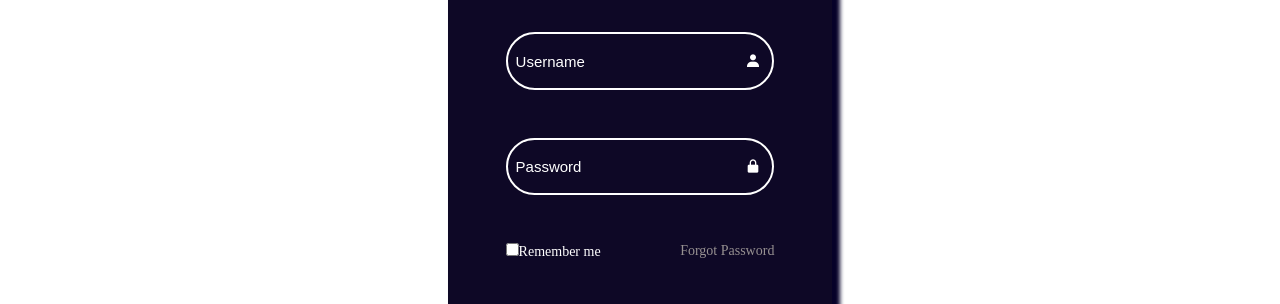
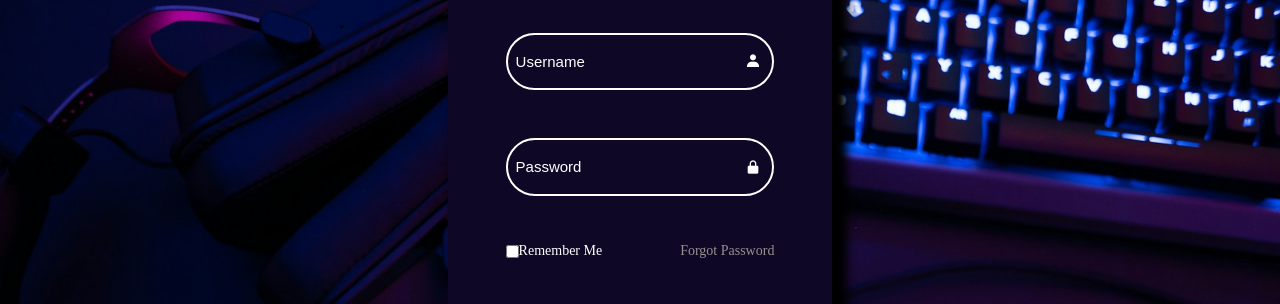
Before and after one commit to Azzpect/CREOIKI, a plain HTML site: page website/login.html in a window 1280 px wide. Shown: the part 113-417 px from the top of the page. Drawn offline with nearby package versions, Linux system fonts and the light colour scheme; a web font is replaced by a local one.

Commit message:
completed frontend of home page

```diff
--- a/website/login.html
+++ b/website/login.html
@@ -20,10 +20,11 @@
             <input type="password"placeholder="Password" required>
             <i class='bx bxs-lock-alt'></i>
         </div>
-        <div class="remeber-forgot">
-            <label>
-                <input type="checkbox">Remember me
-            </label>
+        <div class="remember-forgot">
+            <div>
+                <label for="name">Remember Me</label>
+                <input type="checkbox" name="remember">
+            </div>
             <a href="">Forgot Password</a>
         </div>
         <button type="submit" class="btn"><h2>Log In</h2></button>
--- a/website/public/css/auth.css
+++ b/website/public/css/auth.css
@@ -9,7 +9,7 @@ body{
     justify-content: center;
     align-items: center;
     min-height: 100vh;
-    background-image: url(hero-bg.jpg);
+    background: url("../images/bg.jpg") no-repeat center center/cover;
 }
 #Form{
     display: flex;
@@ -20,7 +20,7 @@ body{
     height: 90vh;
     background-color:#0e0826;
     border-radius: 15px;
-    box-shadow: 6px 6px 4px 2px rgb(6, 1, 41);
+    box-shadow: 10px 10px 10px 5px black;
 }
 #Form>h1{
     font-size: 30px;
@@ -52,20 +52,22 @@ i{
     position: absolute;
     right: 5%;
 }
-.remeber-forgot{
+.remember-forgot{
     width: 70%;
     display: flex;
     justify-content: space-between;
     font-size: 14px;
 }
-.remeber-forgot input{
-    accent-color: rgb(151, 145, 145);
+.remember-forgot>div {
+    display: flex;
+    flex-direction: row-reverse;
+    align-items: center;
 }
-.remeber-forgot a{
+.remember-forgot a{
     text-decoration: none;
     color: rgb(151, 145, 145);
 }
-.remeber-forgot a:hover{
+.remember-forgot a:hover{
     text-decoration: underline;
 }
 .btn{
```
